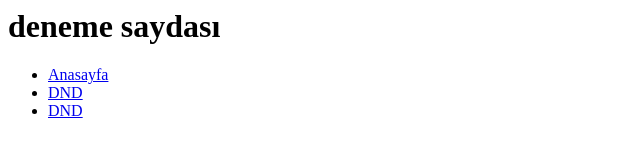
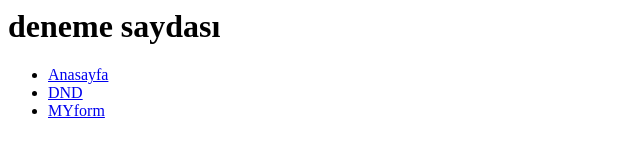
Before and after one commit to farukarslanCE/farukarslanCE.github.io, a plain HTML site: page index.html in a window 1280 px wide. Shown: the full height of the page, 0-640 px from the left. Drawn offline with Linux system fonts and the light colour scheme.

Commit message:
Update index.html

```diff
--- a/index.html
+++ b/index.html
@@ -10,7 +10,7 @@
             <ul class="butonlar">
                 <li><a href="index.html">Anasayfa</a></li>
                 <li><a href="dndform.html">DND</a></li>
-                <li><a href="myform.html">DND</a></li>
+                <li><a href="myform.html">MYform</a></li>
             </ul>
         </div>
     </body>
```
